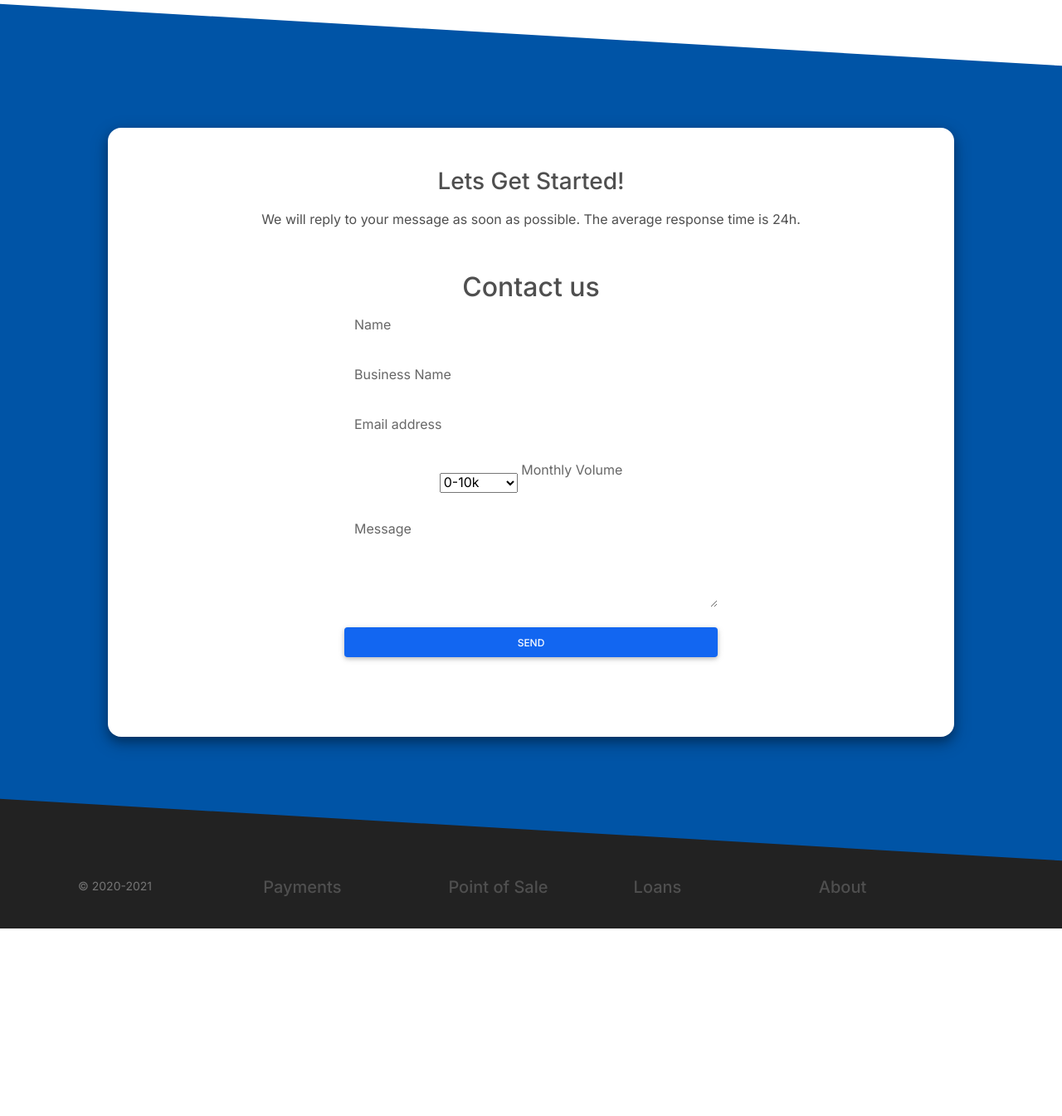
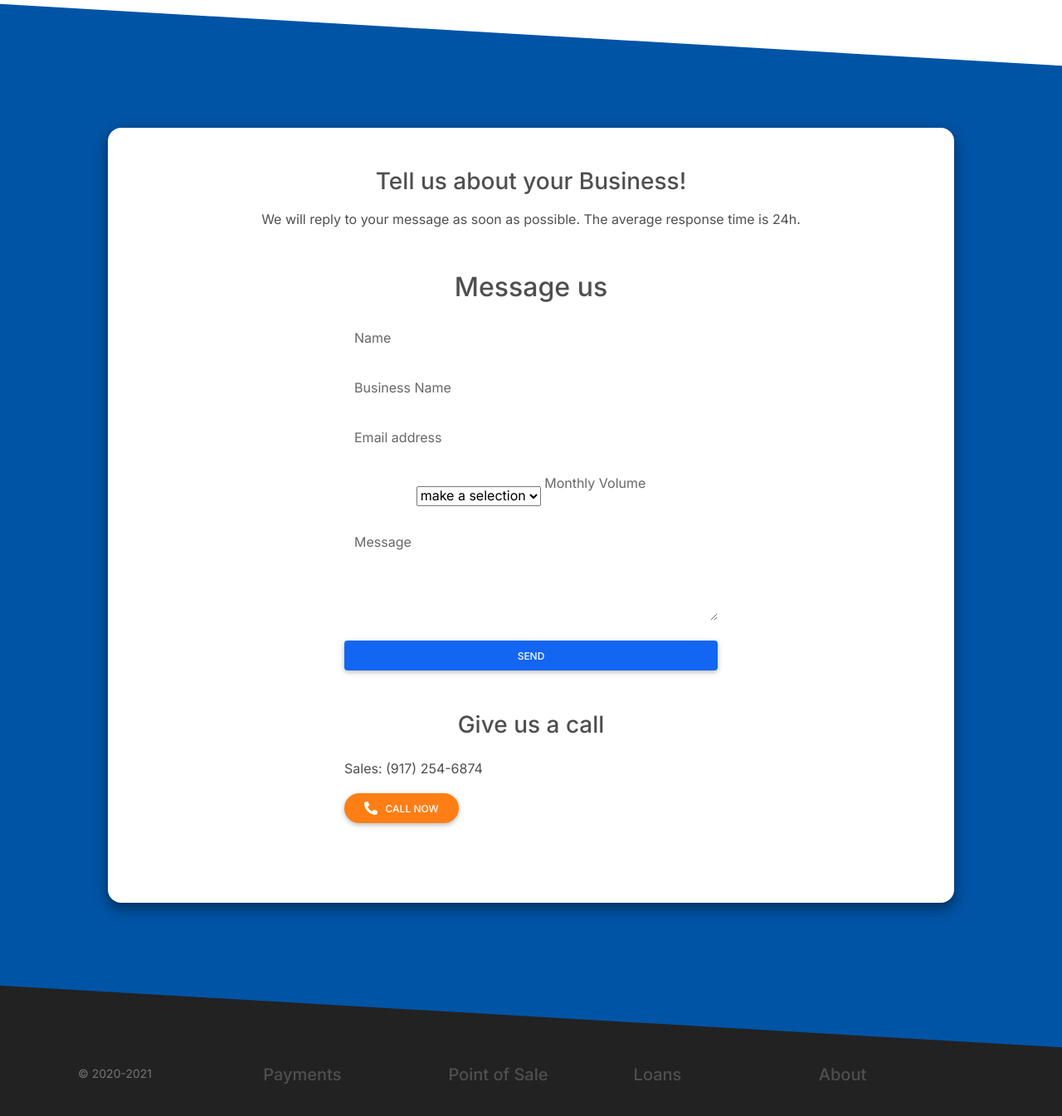
Before and after one commit to NSChristopher/MidlandWebsite, a PHP site: page /pos in a window 1280 px wide. Shown: the part 2000-3345 px from the top of the page at 83% size. Before the commit the page ends 3119 px from the top, so only its background shows below. Run offline with PHP 8.4, Linux system fonts and the light colour scheme; some libraries are stand-ins or nearby versions.

Commit message:
up all forms

```diff
--- a/about.php
+++ b/about.php
@@ -138,12 +138,14 @@
                 <div id="volume-group">
                   <div class="form-outline mb-4">
                     <select id="volume" name="volume" class="select">
+                      <option value="make a selection">make a selection</option>
                       <option value="0-10k">0-10k</option>
                       <option value="10-25k">10-25k</option>
                       <option value="25-50k">25-50k</option>
                       <option value="50-100k">50-100k</option>
                       <option value="100-250k">100-250k</option>
                       <option value="250k+">250k+</option>
+                      <option value="I'd rather not say">I'd rather not say</option>
                     </select>
                     <label class="form-label select-label">Monthly Volume</label>
                   </div>
--- a/pos.php
+++ b/pos.php
@@ -202,7 +202,7 @@
       <div class="container">
         <div class="unslant-content text-center m-md-5 card card-rounded p-5 shadow-3-strong">
 
-          <h3 class="mb-3">Lets Get Started!</h3>
+          <h3 class="mb-3">Tell us about your Business!</h3>
           <p>We will reply to your message as soon as possible. The average response time is 24h.</p>
 
           <br class="my-4">
@@ -212,7 +212,7 @@
             <div class="col-md-6 mb-4">
 
               <form id="form" name="form" action="" method="POST">
-                <h2>Contact us</h2>
+                <h2 class="mb-4">Message us</h2>
 
                 <div id="name-group">
                   <div class="form-outline mb-4">
@@ -238,12 +238,14 @@
                 <div id="volume-group">
                   <div class="form-outline mb-4">
                     <select id="volume" name="volume" class="select">
+                      <option value="make a selection">make a selection</option>
                       <option value="0-10k">0-10k</option>
                       <option value="10-25k">10-25k</option>
                       <option value="25-50k">25-50k</option>
                       <option value="50-100k">50-100k</option>
                       <option value="100-250k">100-250k</option>
                       <option value="250k+">250k+</option>
+                      <option value="I'd rather not say">I'd rather not say</option>
                     </select>
                     <label class="form-label select-label">Monthly Volume</label>
                   </div>
@@ -261,9 +263,27 @@
                 </button>
               </form>
 
+              <hr class="text-white my-4">
+
+              <h3 class="mb-4">Give us a call</h3>
+              <div class="row">
+                <div class="col-12 text-start">
+                  <p>Sales: (917) 254-6874</p>
+                </div>
+                <div class="col-12 text-start">
+                  <a href="tel:9172546874">
+                    <button type="button" class="btn btn-warning btn-rounded mb-4"><i class="fas fa-phone-alt fa-lg"></i>&nbsp;&nbsp;&nbsp;Call Now</button>
+                  </a>
+                </div>
+              </div>
+
             </div>
           </div>
+
+
         </div>
+
+        <br class="my-4">
 
       </div>
     </section>
```
Also changed, not shown: loans.php (+24 -2 lines), payments.php (+19 -1 lines).
